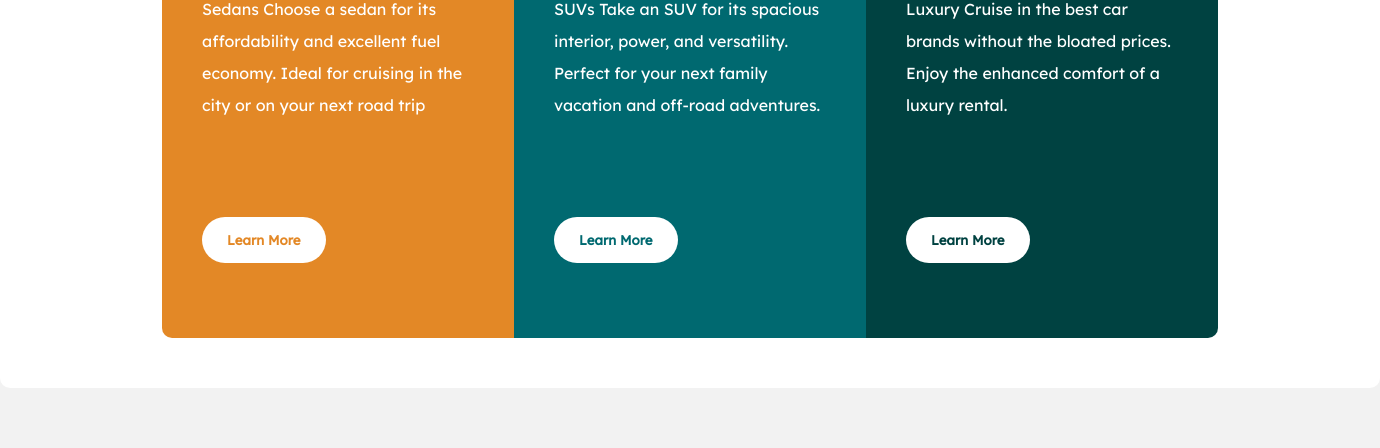
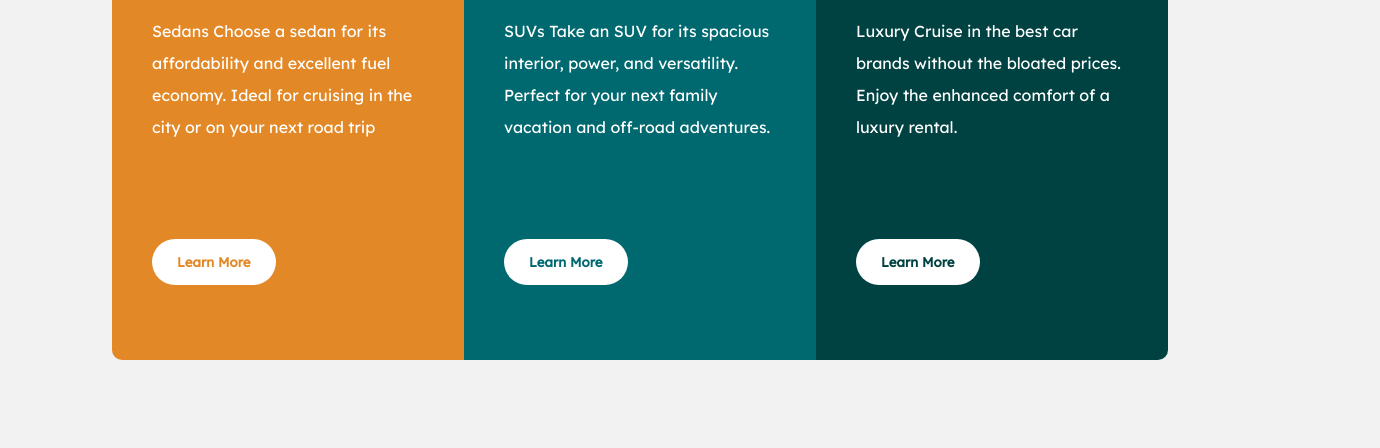
Before and after one commit to psujjainkar/3-column-preview-card-component-main, a plain HTML site: page index.html in a window 1280 px wide. Shown: the part 352-800 px from the top of the page, 1380 px wide, since content can reach past the window. Drawn offline with Linux system fonts and the light colour scheme.

Commit message:
Add files via upload

```diff
--- a/css/styles.css
+++ b/css/styles.css
@@ -1,7 +1,7 @@
 body{
     margin:0;
     text-align: center;
-    background-color:hsl(0, 0%, 95%);
+    background-color: hsl(0, 0%, 95%);
 }
 
 
@@ -9,8 +9,7 @@ body{
 {
     height: 32rem;
     width: 22rem;
-
-    display:inline-block;
+ display:inline-block;
     text-align: left;
     padding: 0;
 
@@ -95,12 +94,9 @@ body{
 
 .parentdiv
 {
-    background-color: white;
-    margin: 10% auto auto auto;
-    padding: 50px;
-    width: 100%;
+    margin-top: 200px;
 
-    border-radius: 10px;
+
 }
 
 .sedans button:hover
```
